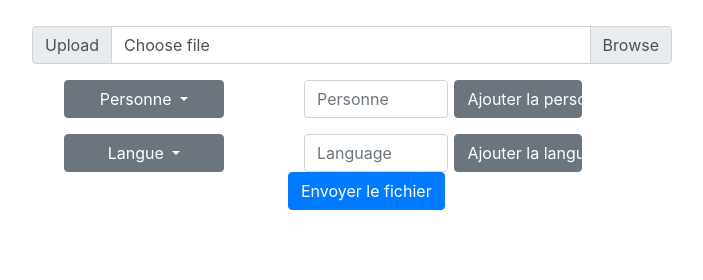
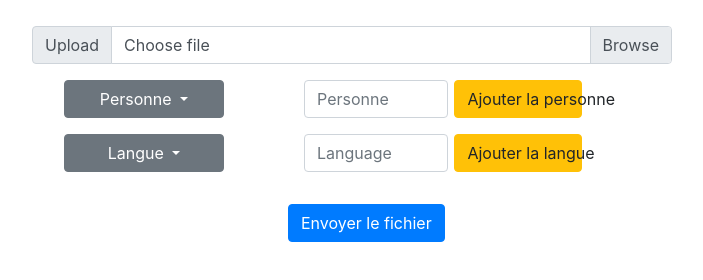
Before and after one commit to jim044/SpeechVIP, a website: page html/admin.html in a window 1280 px wide. Shown: the whole page, without its empty margins (288-991 px from the left). Drawn offline with nearby package versions, Linux system fonts and the light colour scheme; files that its build step writes are made by us from their sources.

Commit message:
Update 30.07.2019 10:00

```diff
--- a/css/admin.css
+++ b/css/admin.css
@@ -58,3 +58,8 @@ margin-left: 5%;
 	width: 20%;
 margin-left: 1%;
 }
+
+#inputEnvoieFichier
+{
+	margin-top:5%;
+}
--- a/html/admin.html
+++ b/html/admin.html
@@ -47,7 +47,7 @@
                   <input type="text" class="form-control" id="addPeople" aria-describedby="peopleHelp" placeholder="Personne">
                 </div>
               </div>
-              <button class="btn btn-secondary" type="button" id="submitAddPersonne" aria-expanded="false">
+              <button class="btn btn-warning" type="button" id="submitAddPersonne" aria-expanded="false">
                 Ajouter la personne
               </button>
 
@@ -73,14 +73,14 @@
               </div>
 
 
-              <button class="btn btn-secondary" type="button" id="submitAddLanguage" aria-expanded="false">
+              <button class="btn btn-warning" type="button" id="submitAddLanguage" aria-expanded="false">
                 Ajouter la langue
               </button>
 
             </div>
           </div>
 
-          <input class="btn btn-primary" type="submit" value="Envoyer le fichier">
+          <input id="inputEnvoieFichier" class="btn btn-primary" type="submit" value="Envoyer le fichier">
 
 
         </div>
@@ -91,6 +91,12 @@
       </form>
 
       <script>
+
+         $(".dropdown-menu a").click(function(){
+            $(this).parents(".dropdown").find('.btn').html($(this).text() + ' <span class="caret"></span>');
+            $(this).parents(".dropdown").find('.btn').val($(this).data('value'));
+          });
+
         $("[type=file]").on("change", function(){
           // Name of file and placeholder
           var file = this.files[0].name;
```
